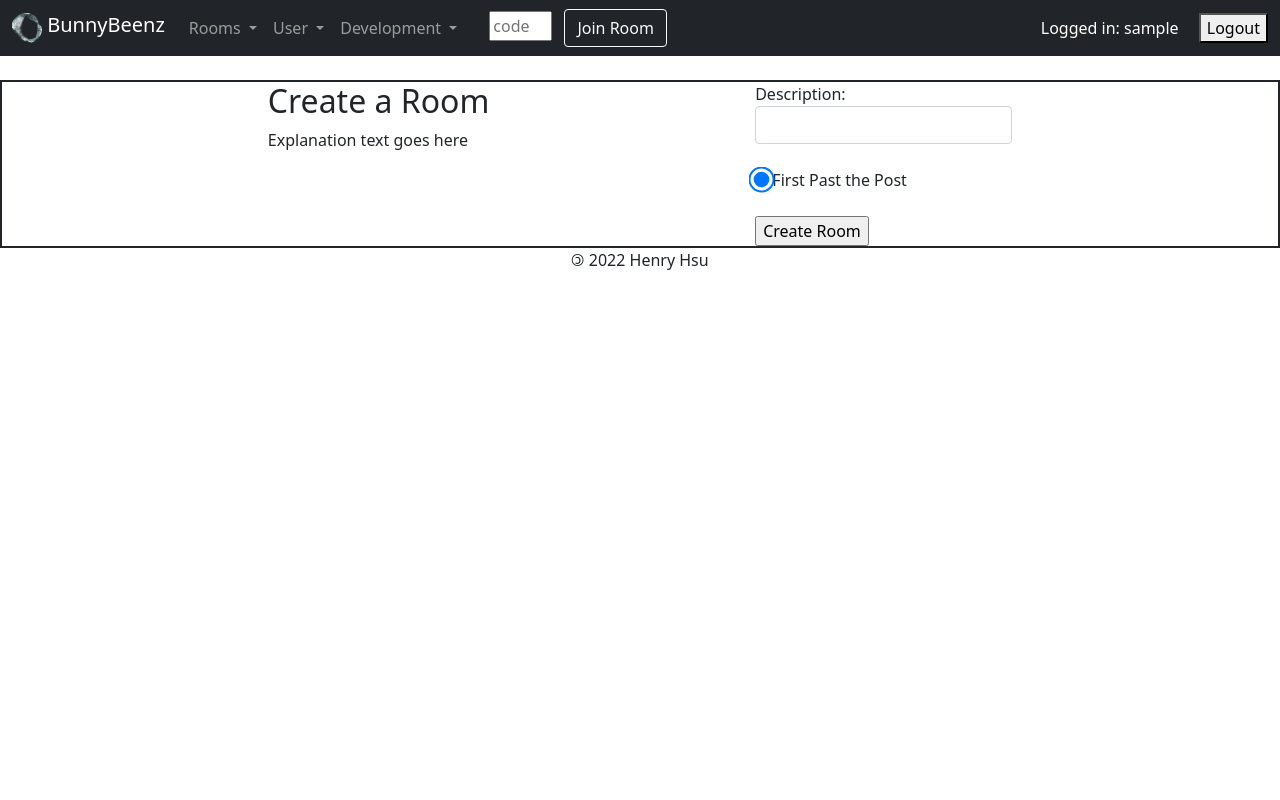
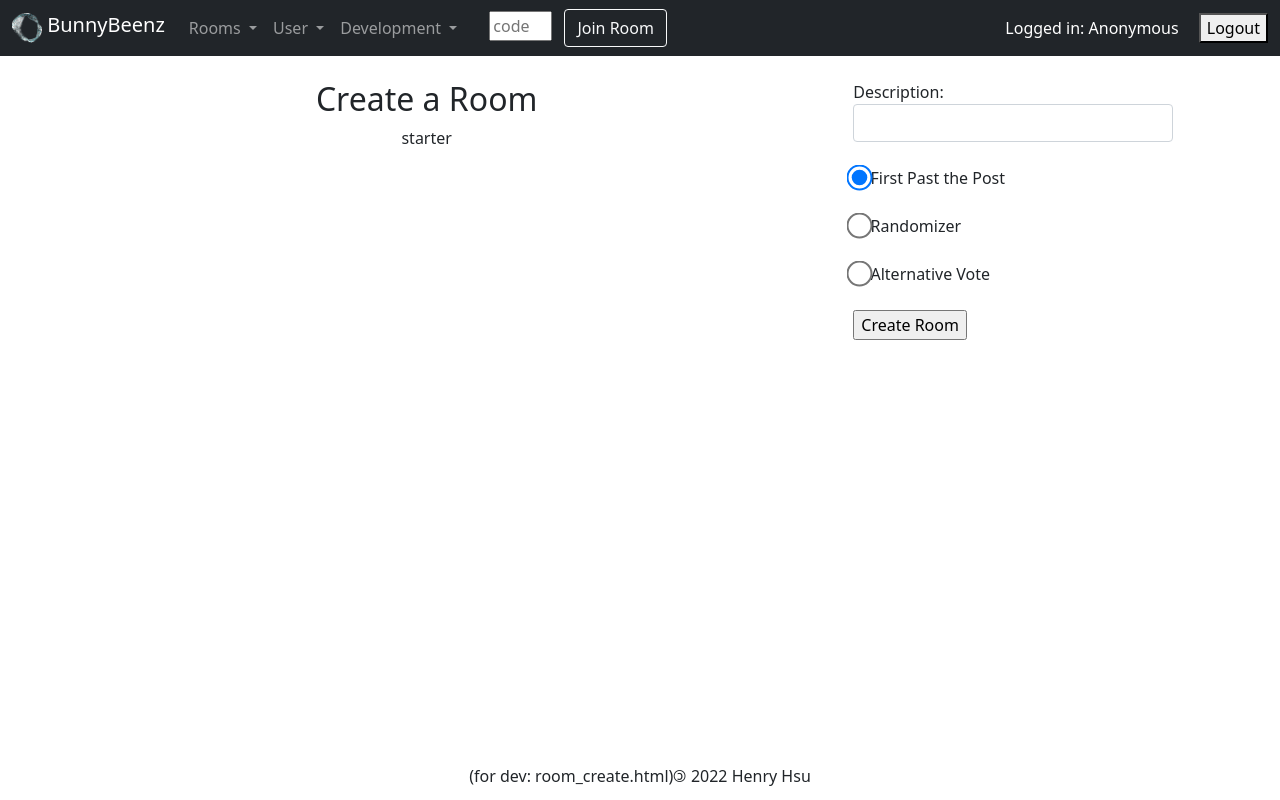
Before and after one commit to henryh28/HackBright_Capstone, a Flask app: page /create_room in a window 1280 px wide. Run offline with Flask 2, Linux system fonts and the light colour scheme; the visitor is signed in with stand-in values (Sample User, id 1); some libraries are stand-ins or nearby versions.

Commit message:
Small fixes. What can go wrong?

```diff
--- a/model.py
+++ b/model.py
@@ -77,6 +77,10 @@
         """ Returns choice info """
         return (f"< Choice choice_id: {self.choice_id} | type: {self.type} | title: {self.title} >")
 
+    def as_dict(self):
+        """ Returns object's attribute as a dictionary """
+
+        return { entry.name: getattr(self, entry.name) for entry in self.__table__.columns }
 
 
 class Vote (db.Model):
--- a/server.py
+++ b/server.py
@@ -44,6 +44,14 @@
         session['user_chat_color'] = None
         session['user_chat_bg_color'] = None
 
+    if session['user_name'] == None:
+        session['user_name'] = 'Anonymous'
+        session['user_chat_color'] = '#000000'
+        session['user_chat_bg_color'] = '#ffffff'
+
+
+    print (" init                   session           : ", session)
+
     return render_template("index.html")
 
 @app.route ("/login", methods = ["POST"])
@@ -60,6 +68,7 @@
             session['user'] = existing_user.user_id
             session['user_name'] = existing_user.user_name
             session['user_chat_color'] = existing_user.chat_color
+            session['user_chat_bg_color'] = existing_user.chat_bg_color
         else:
             flash("Incorrect password")
     else:
@@ -71,12 +80,15 @@
 def logout():
     """ Logs current user out of the system """
 
-    session['user'] = None
-    session['user_name'] = None
-    session['room'] = None
-    session['room_code'] = None
-    session['user_chat_color'] = None
-    session['user_chat_bg_color'] = None
+    session.clear()
+
+#    session['user'] = None
+#    session['user_name'] = None
+#    session['room'] = None
+#    session['room_code'] = None
+#    session['user_chat_color'] = None
+#    session['user_chat_bg_color'] = None
+
 
     return redirect("/")
 
@@ -200,9 +212,12 @@
     # POST method allows for user to join a room based on 4 character code
 
     if request.method == "POST":
+        print (" ^^^^^^^^^^^^^^^^^^^^^^^^^^ ", request.form)
         room_code = request.form['room_code']
 
     room = crud.get_events_by(room_code = room_code)
+
+    print (request.method, " >>>>>>>>>>>>>>>>>>> room : ", room)
 
     if room:
         session['room'] = room.event_id
@@ -211,6 +226,11 @@
     else:
         flash("Invalid room code")
         return redirect("/")
+
+    print (session['room_code'], " >>>> code & id <<<< ", session['room'])
+    print (username, "   ------- user name session : ", session['user_name'])
+    print (session['user_chat_color'], "   &&&&&& color : ", session['user_chat_bg_color'])
+
 
     socketio.emit('status', {'msg': username + " joined this room"}, room = session['room'])
     return render_template("room.html", room = room, username=username)
@@ -309,6 +329,8 @@
 def add_choice():
     itemData = dict(request.form) if request.form else request.get_json()
 
+    print (" ============ data : ", itemData)
+
     title = itemData['choice_title']
     choice_type = itemData['choice_type']
     event_id = itemData['event_id']
@@ -340,9 +362,12 @@
         db.session.add(new_choice)
         db.session.commit()
 
-        socketio.emit('update_choices', {'room_code': room_code}, room = session['room'])
+        print (" &&&&&&&&& here we are :>>>>>>>>>> ", new_choice.as_dict())
 
-        return redirect(f"/room/{room_code}")
+        socketio.emit('update_choices', {'choice': new_choice.as_dict()}, room = session['room'])
+#        socketio.emit('update_choices', {'room_code': room_code, 'choice': new_choice.as_dict()}, room = session['room'])
+
+#        return redirect(f"/room/{room_code}")
 
 
     if choice_type == "movie":
@@ -379,12 +404,14 @@
     """ Remove the selected choice from the room """
 
     delete_target = crud.get_choice_by(choice_id = request.form['choice_id'])
+    print (session['user_name'], " &&&&&&&&&&&&&&&&&&&&&&&&&&&&&&& target: ", delete_target)
     db.session.delete(delete_target)
     db.session.commit()
 
     room = crud.get_events_by(event_id = session['room'])
 
-    socketio.emit('update_choices', {'room_code': room.room_code}, room = session['room'])
+    print (session['room'], " ********* delete from room: ", room)
+    socketio.emit('refresh_room', {'room_code': room.room_code}, room = session['room'])
 
     return redirect(f"/room/{request.form['room_code']}")
 
@@ -392,6 +419,8 @@
 @app.route ("/submit_vote", methods = ["POST"])
 def submit_vote():
     """ Process submitted votes """
+
+    print (" &&&&&&&&&&&&& form: ", request.form)
 
 #    all_votes_for_choices = []
     room_code = request.form['room_code']
@@ -402,7 +431,9 @@
 
     if 'choice_id' in request.form:
         choice_id = request.form['choice_id']
+        print (" ((((((( choice id: ", choice_id)
         vote = crud.create_vote(vote_strength, user_id, choice_id)
+        print (" ??? vote : ", vote)
         db.session.add(vote)
         db.session.commit()
 
--- a/static/css/styles.css
+++ b/static/css/styles.css
@@ -86,9 +86,29 @@
 }
 
 
-/* room related */
+/* ---------- room_create.html ----------*/
+
+#room_container {
+    display: flex;
+    justify-content: space-evenly;
+    height: 95%;
+}
+
+.voting_method_description {
+    text-align: center;
+}
+
+#donate {
+    display: None;
+}
+
+
+
+/* ---------- room.html ----------*/
+
 .event_room {
     display: flex;
+    height: 75%;
 }
 
 .search_result_container {
--- a/static/scripts/script.js
+++ b/static/scripts/script.js
@@ -1,50 +1,20 @@
 
 
-async function searchAPI(evt) {
-    evt.preventDefault();
+$(document).ready(function() {
+    // --------------------- Event Listeners ---------------------
 
-    const formData = {
-        event_id: document.querySelector('[name=event_id').value,
-        room_code: document.querySelector('[name=form_room_code').value,
-        create_choice: document.querySelector('[name=create_choice').value,
-        choice_type: document.querySelector('[name=choice_type').value,
-        choice_title: document.querySelector('[name=choice_title').value
-    };
+    // Navbar button to log user out
+    document.querySelector("#btn-logout").addEventListener("click", () => {
+        window.location = "/logout";
+    })
 
-    const requestOptions =  {
-        method: "POST",
-        headers: { 'content-type': 'application/json' },
-        body: JSON.stringify(formData)
-    }
-
-    const response = await fetch('/add_choice', requestOptions)
-    const apiData = await response.json()
-
-    console.log(apiData)
-    document.querySelector(".search_result_container").innerHTML = "";
-
-
-    apiData.forEach( item =>
-        $(".search_result_container").append(`<div class="search_result_item" id="${item.data[0]}" draggable="true"
-        onDragStart="onDragStart(event)" onDragEnd="onDragEnd(event)" choice_title="${item.data[0]}" choice_type=${item.data[1]}
-        event_id=${item.data[2]} room_code=${item.data[3]} create_choice="1">${item.data[0]} </div>`)
-    )
-}
-
-document.getElementById('form_add_choices').addEventListener('submit', searchAPI);
+    // Triggers live update of choices being added to a room
+    document.getElementById('form_add_choices').addEventListener('submit', searchAPI);
 
 
 
-// Toggle Menu
-$("#menu-toggle").click(function (e) {
-    e.preventDefault();
-    $("#wrapper").toggleClass("toggled");
-});
 
-
-// todo: extract out socket related script to
-// Real time chat & Room choice updates
-$(document).ready(function() {
+    // --------------------- Socket Related ---------------------
     var socket = io();
 
     socket.on('connect', function() {
@@ -69,11 +39,36 @@
 
     // Real time update of current room choices for all connected clients
     socket.on('update_choices', function(data) {
+        let choice_item = `<div class = "room_choice_items"> &emsp; <input type="radio" name="choice_id" value=${data.choice.choice_id}>&nbsp;`
 
-        // Ensures other connected clients dont get re-routed if in item detail view
-        if (window.location.href.indexOf('details') === -1) {
-            window.location = `/room/${data.room_code}`
-        }
+            if (data.choice.type != "custom") {
+                choice_item = choice_item + `<a href="/details/${data.choice.choice_id}" class="choice_title" target="popup"
+                onclick="window.open('/details/${data.choice.choice_id}', 'popup', 'width=1000, height=700'); return false;">${data.choice.title}</a>`
+            } else {
+                choice_item = choice_item + `<span class="choice_title">${data.choice.title}</span>`
+            }
+
+            choice_item = choice_item + `<button type="button" class="btn_placeholder" name="placeholder">Placeholder </button>
+            <button type="submit" class="btn_remove" formaction = "/remove_choice" name="choice_id" value="${ data.choice.choice_id }"> Remove </button><br>
+            </div>`
+
+        const event_choice_list = document.querySelector(".room_choices")
+        event_choice_list.insertAdjacentHTML('beforeend', choice_item)
+
+    })
+
+
+    /*
+    // Ensures other connected clients dont get re-routed if in item detail view
+    if (window.location.href.indexOf('details') === -1) {
+        window.location = `/room/${data.room_code}`
+    }
+    */
+
+
+    // Placeholder room refrsher
+    socket.on('refresh_room', function(data) {
+        window.location = `/room/${data.room_code}`
     })
 
 
@@ -84,79 +79,52 @@
         return false;
     });
 
+
+    // testing disconnect even, remove later
     $('#btn_test').click(function(event) {
         socket.emit('message', {data: " has disconnected"});
     })
 
 
-/*
-    $('form#emit').submit(function(event) {
-        socket.emit('chat', {data: $('#emit_data').val()});
-        return false;
-    });
-    $('form#broadcast').submit(function(event) {
-        socket.emit('my_broadcast_event', {data: $('#broadcast_data').val()});
-        return false;
-    });
-    $('form#disconnect').submit(function(event) {
-        socket.emit('message');
-        return false;
-    });
-*/
-});
+
+
+}); // closes Document.ready
+
+
+// --------------------- Async Functions ---------------------
+
+// Live update choices being added to an event/room
+async function searchAPI(evt) {
+    evt.preventDefault();
+
+    const formData = {
+        event_id: document.querySelector('[name=event_id').value,
+        room_code: document.querySelector('[name=form_room_code').value,
+        create_choice: document.querySelector('[name=create_choice').value,
+        choice_type: document.querySelector('[name=choice_type').value,
+        choice_title: document.querySelector('[name=choice_title').value
+    };
+
+    const requestOptions = {
+        method: "POST",
+        headers: { 'content-type': 'application/json' },
+        body: JSON.stringify(formData)
+    }
+
+    const response = await fetch('/add_choice', requestOptions)
+    const apiData = await response.json()
+
+    document.querySelector(".search_result_container").innerHTML = "";
+
+    apiData.forEach( item =>
+        $(".search_result_container").append(`<div class="search_result_item" id="${item.data[0]}" draggable="true"
+        onDragStart="onDragStart(event)" onDragEnd="onDragEnd(event)" choice_title="${item.data[0]}" choice_type=${item.data[1]}
+        event_id=${item.data[2]} room_code=${item.data[3]} create_choice="1">${item.data[0]} </div>`)
+)}
 
 
 
-// Navbar button to go to route "/"
-document.querySelector("#btn-home").addEventListener("click", () => {
-    window.location = "/";
-})
-
-
-// Navbar button to create a room
-document.querySelector("#btn-create-room").addEventListener("click", () => {
-    window.location = "/create_room";
-})
-
-// Navbar button to view user profile
-document.querySelector("#btn-view-user-profile").addEventListener("click", () => {
-    window.location = "/view_user_profile";
-})
-
-
-// Navbar button to log user out
-document.querySelector("#btn-logout").addEventListener("click", () => {
-    window.location = "/logout";
-})
-
-
-
-// Updates user's chat color preference
-function change_chat_color(event) {
-    url_loc = `/set_chat_color?color=${event.substring(1)}`
-    window.location = url_loc
-}
-
-// Updates user's chat bg color preference
-function change_chat_bg_color(event) {
-    url_loc = `/set_chat_bg_color?color=${event.substring(1)}`
-    window.location = url_loc
-}
-
-
-// Navbar button to view user profile
-function view_user_profile(event) {
-    window.location = "/view_user_profile";
-}
-
-// Navbar button to log user out
-function user_logout(event) {
-    window.location = "/logout";
-}
-
-
-
-// Drag n drop div elements to attach a selected choice to a room/event
+// Drag & drop API search results to attach it into room/event choices
 function onDragStart(event) {
     event.dataTransfer.setData('text/plain', event.target.id);
     event.currentTarget.style.backgroundColor = 'lavender';
@@ -169,7 +137,6 @@
 function onDragOver(event) {
     event.preventDefault();
 }
-
 
 async function onDrop(event) {
     const id = event.dataTransfer.getData('text')
@@ -191,7 +158,7 @@
 
     event.dataTransfer.clearData();
     await fetch('/add_choice', requestOptions);
-    window.location = "/room/" + data['room_code'];
+//    window.location = "/room/" + data['room_code'];
 
     /*
     const dropZone = event.target;
@@ -199,3 +166,52 @@
     event.dataTransfer.clearData();
     */
 }
+
+// --------------------- Button Click Functions ---------------------
+
+// Updates user's chat color preference
+function change_chat_color(event) {
+    url_loc = `/set_chat_color?color=${event.substring(1)}`
+    window.location = url_loc
+}
+
+// Updates user's chat bg color preference
+function change_chat_bg_color(event) {
+    url_loc = `/set_chat_bg_color?color=${event.substring(1)}`
+    window.location = url_loc
+}
+
+// Navbar button to view user profile
+function view_user_profile(event) {
+    window.location = "/view_user_profile";
+}
+
+// Navbar button to log user out
+function user_logout(event) {
+    window.location = "/logout";
+}
+
+// [room_create.html] > Displays info about the chosen voting method
+
+function display_voting_method_info(event) {
+    let anchor = document.getElementById("create_room_description");
+
+    if (event.target.value == 'fptp') {
+        const content = '<strong>Each person gets 1 vote. The candidate with the most vote at the end wins</strong><br><br> \
+        <iframe width="650" height="375" src="https://www.youtube.com/embed/s7tWHJfhiyo" title="YouTube video player" frameborder="0" allow="accelerometer; autoplay; clipboard-write; encrypted-media; gyroscope; picture-in-picture" allowfullscreen></iframe> \
+        <br>(and why it is a bad system)'
+        anchor.innerHTML = content;
+        document.getElementById("donate").style.display="None";
+    }
+    else if (event.target.value == 'random') {
+        const content = "Once all options are entered, the room will be locked and a winning option will be randomly chosen"
+        anchor.textContent = content;
+        document.getElementById("donate").style.display="None";
+    }
+    else if (event.target.value == 'alternative') {
+        const content = '<img src="/static/img/bernie.jpg" width="90%" /> </a><br> \
+        <strong>Alternative voting explainer video <a href="https://www.youtube.com/watch?v=3Y3jE3B8HsE">here</a></strong>'
+        anchor.innerHTML = content;
+        document.getElementById("donate").style.display="block";
+    }
+}
--- a/templates/base.html
+++ b/templates/base.html
@@ -34,7 +34,7 @@
         <nav class="navbar navbar-dark fixed-top navbar-expand-sm bg-dark">
             <div class="container-fluid">
 
-                <a href="/" class="navbar-brand mb-0 h1">
+                <a href="https://www.youtube.com/watch?v=Xz5Tx7hNR64" class="navbar-brand mb-0 h1">
                     <img class="d-inline-block align-top" src="/static/img/ch_logo.png" width="30" height="30" />
                     BunnyBeenz
                 </a>
@@ -72,9 +72,10 @@
                             </a>
 
                             <ul class="dropdown-menu" aria-labelledby="nav-dropdown-">
-                                <li><a href="/account" class="dropdown-item">Create Account</a></li>
                                 {% if session['user'] %}
-                                <li><a href="/view_user_profile" class="dropdown-item">View/Edit User Profile</a></li>
+                                    <li><a href="/view_user_profile" class="dropdown-item">View/Edit User Profile</a></li>
+                                {% else %}
+                                    <li><a href="/account" class="dropdown-item">Create Account</a></li>
                                 {% endif %}
                                 <li><a href="/logout" class="dropdown-item">Logout</a></li>
                             </ul>
@@ -132,9 +133,12 @@
         {% endblock %}
 
         {% block footer %}
-            <div class="flex_container_min">
-                <footer><span class="copyleft">&copy;</span> 2022 Henry Hsu</footer>
-            </div>
+            {% if self._TemplateReference__context.name != "results.html" %}
+                <div class="flex_container_min">
+                    (for dev: {{ self._TemplateReference__context.name }})
+                    <footer><span class="copyleft">&copy;</span> 2022 Henry Hsu</footer>
+                </div>
+            {% endif %}
         {% endblock %}
 
 
--- a/templates/index.html
+++ b/templates/index.html
@@ -4,7 +4,7 @@
 
 {% block body %}
 
-<div class = "flex_container">
+<div id = "room_container">
 
     <div id = "index_welcome_pic">
         <img src="/static/img/spirit_animal.jpg" />
--- a/templates/room_create.html
+++ b/templates/room_create.html
@@ -6,25 +6,47 @@
 
 {% block body %}
 
-<div class="flex_container">
-    <div>
+<div id="room_container">
+    <div class = "voting_method_description col-md-6">
         <h2>Create a Room</h2>
+        <div id="create_room_description">
+            starter
 
-        Explanation text goes here
+        </div>
     </div>
 
-    <div id = "create_room">
+    <div id = "create_room" class="col-md-3">
         <div class="form-group">
             <form method="POST" action="/create_room">
 
                 <label for="description">Description: </label>
                 <input type="text" class="form-control" name="description"><br>
 
-                <input type="radio" name="voting_style" value="fptp" checked="checked">
+                <input type="radio" name="voting_style" value="fptp" checked="checked" onclick="display_voting_method_info(event)">
                 <label for="voting_style">First Past the Post</label><br><br>
+
+                <input type="radio" name="voting_style" value="random" onclick="display_voting_method_info(event)">
+                <label for="voting_style">Randomizer</label><br><br>
+
+                <input type="radio" name="voting_style" value="alternative" onclick="display_voting_method_info(event)">
+                <label for="voting_style">Alternative Vote</label><br><br>
 
                 <input type="submit" value="Create Room">
             </form>
+        </div> <!-- Closes form-group div-->
+
+        <div id="donate">
+            To unlock Alternative voting option, please
+
+            <form action="https://www.paypal.com/donate" method="post" target="_top">
+                <input type="hidden" name="business" value="QLNZ9L373K9G2" />
+                <input type="hidden" name="no_recurring" value="0" />
+                <input type="hidden" name="item_name" value="I am a solo developer that is making this tool in my spare time.  Your contribution will allow me to add new features!  :)" />
+                <input type="hidden" name="currency_code" value="USD" />
+                <input type="image" src="https://www.paypalobjects.com/en_US/i/btn/btn_donateCC_LG.gif" border="0" name="submit" title="PayPal - The safer, easier way to pay online!" alt="Donate with PayPal button" />
+                <img alt="" border="0" src="https://www.paypal.com/en_US/i/scr/pixel.gif" width="1" height="1" />
+            </form>'
+
         </div>
     </div>
   </div>
```
Also changed, not shown: other parts of static/css/styles.css (+14 -40 lines), templates/room.html (+28 -10 lines), templates/view_profile.html (+9 -7 lines), static/img/bernie.jpg (added).
